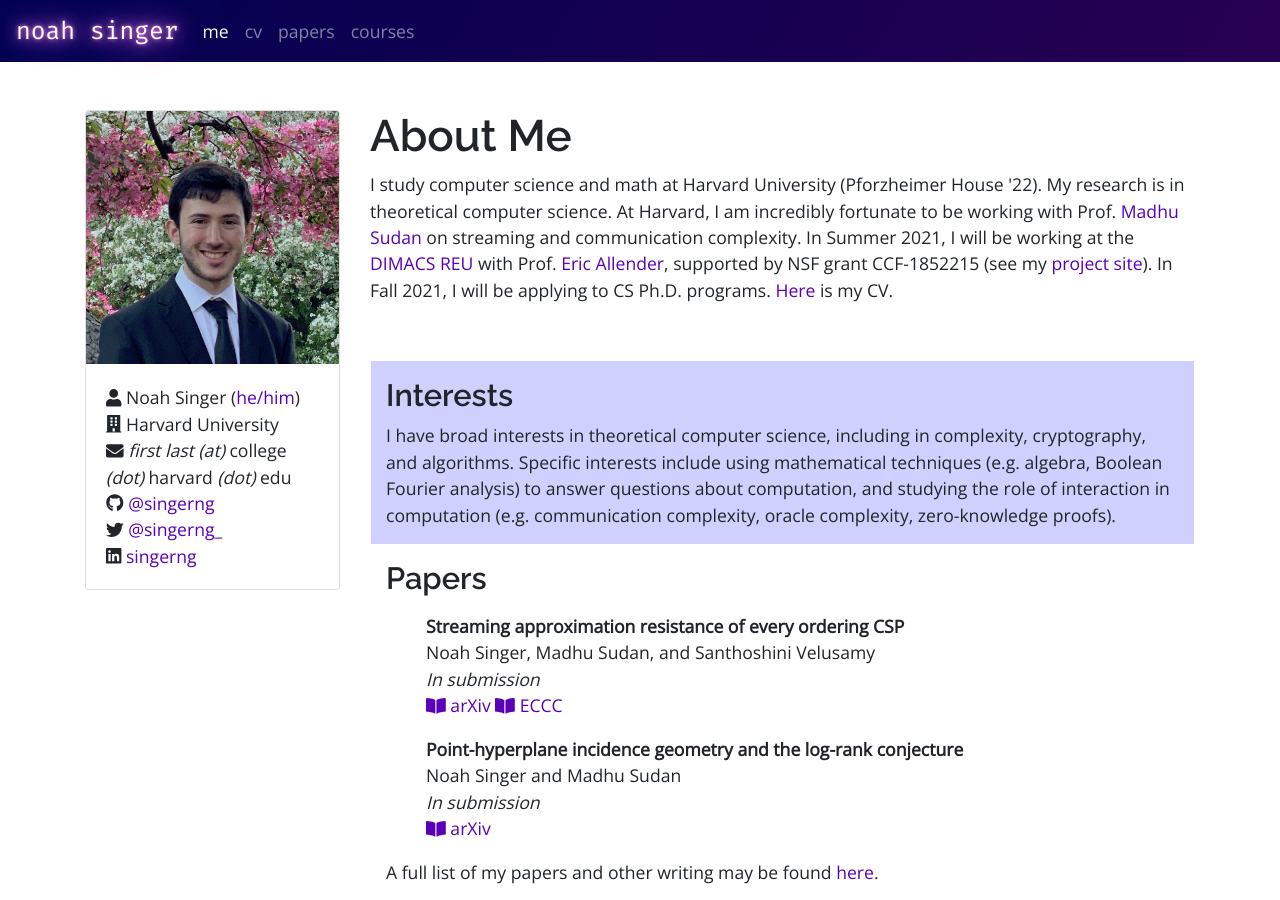
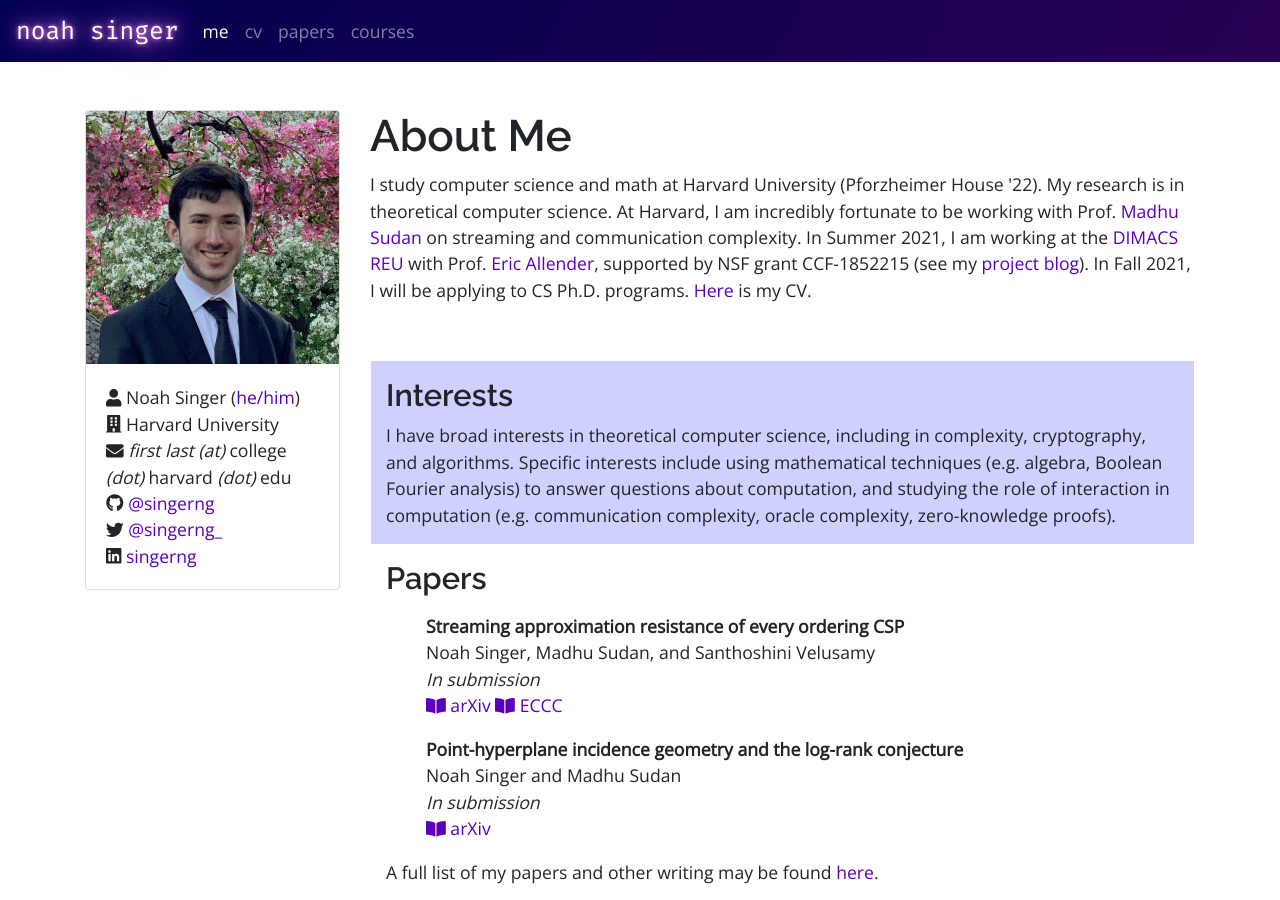
Before and after one commit to singerng/noahsinger.org, a Jekyll site: the page built from index/index.html, in a window 1280 px wide and 900 px high. Built offline with Jekyll 4.4.1, drawn with Linux system fonts in a browser that asks for light colours; nearby versions of some CDN libraries.

Commit message:
switched link to https

```diff
--- a/index/index.html
+++ b/index/index.html
@@ -23,7 +23,7 @@
 
   <div class="col-md-9 mb-4">
     <h1>About Me</h1>
-    <p>I study computer science and math at Harvard University (Pforzheimer House '22). My research is in theoretical computer science. At Harvard, I am incredibly fortunate to be working with Prof. <a href="https://madhu.seas.harvard.edu">Madhu Sudan</a> on streaming and communication complexity. In Summer 2021, I will be working at the <a href="https://reu.dimacs.rutgers.edu">DIMACS REU</a> with Prof. <a href="https://www.cs.rutgers.edu/~allender/">Eric Allender</a>, supported by NSF grant CCF-1852215 (see my <a href="http://reu.dimacs.rutgers.edu/~ns1313/">project site</a>). In Fall 2021, I will be applying to CS Ph.D. programs. <a href="/index/cv.pdf">Here</a> is my CV.</p>
+    <p>I study computer science and math at Harvard University (Pforzheimer House '22). My research is in theoretical computer science. At Harvard, I am incredibly fortunate to be working with Prof. <a href="https://madhu.seas.harvard.edu">Madhu Sudan</a> on streaming and communication complexity. In Summer 2021, I am working at the <a href="https://reu.dimacs.rutgers.edu">DIMACS REU</a> with Prof. <a href="https://www.cs.rutgers.edu/~allender/">Eric Allender</a>, supported by NSF grant CCF-1852215 (see my <a href="https://reu.dimacs.rutgers.edu/~ns1313/">project blog</a>). In Fall 2021, I will be applying to CS Ph.D. programs. <a href="/index/cv.pdf">Here</a> is my CV.</p>
     <br/>
 
     <div class="p-3">
```
